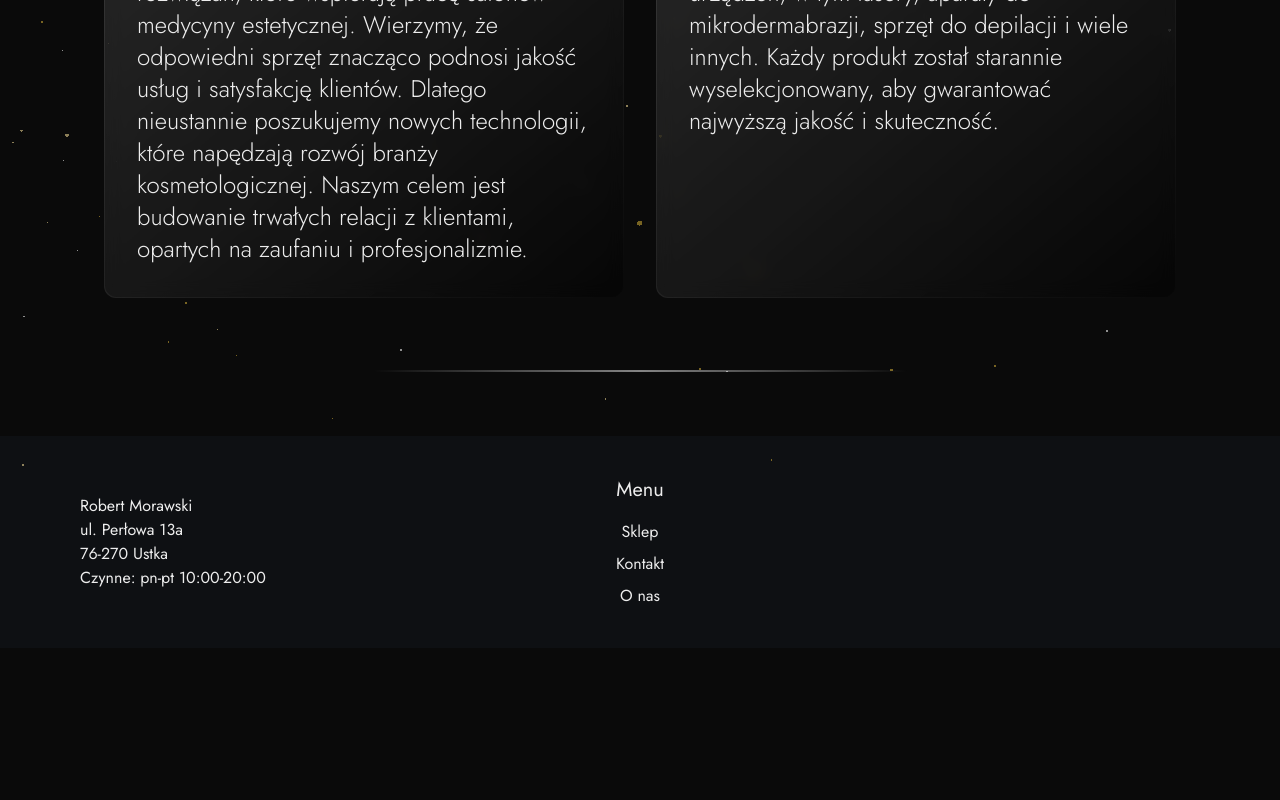
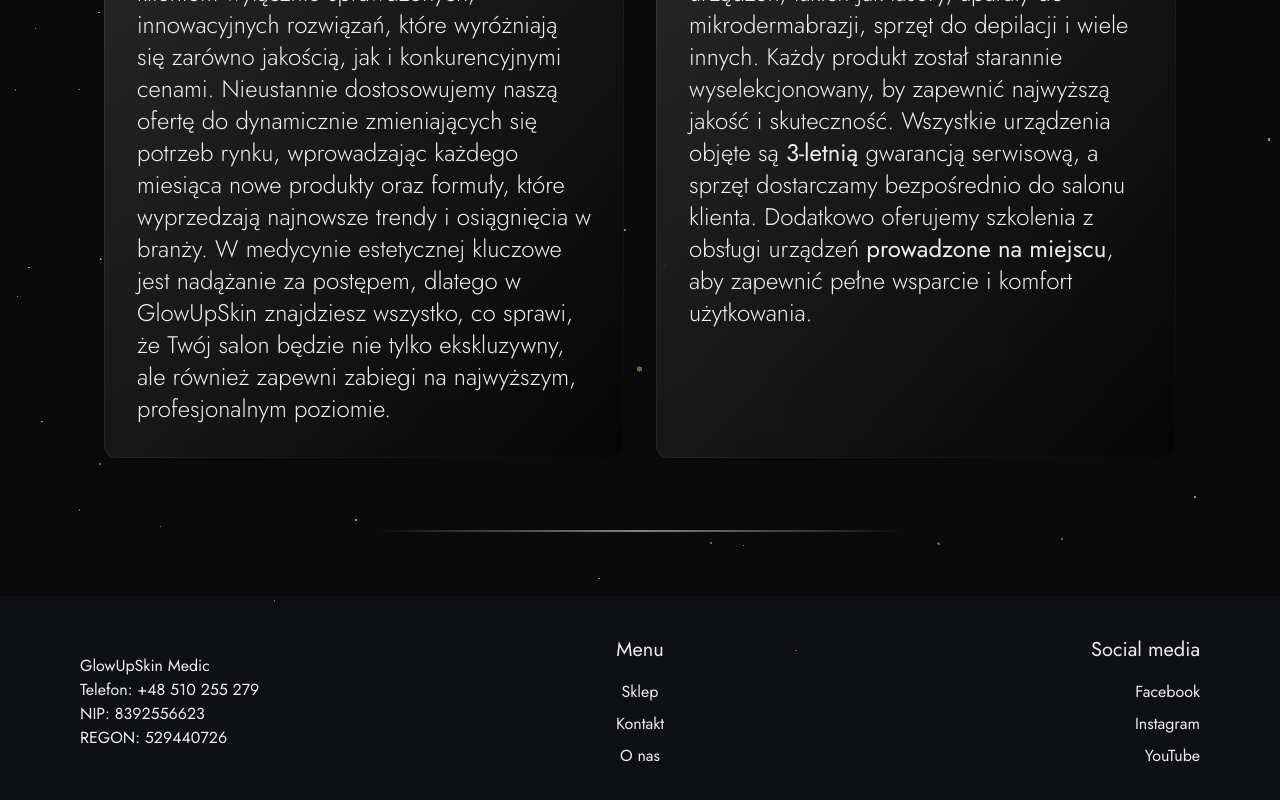
Before and after one commit to norbikam/GUS, a Next.js app: page /onas in a window 1280 px wide. Shown: the part 552-1352 px from the top of the page. Before the commit the page ends 1200 px from the top, so only its background shows below. Built offline with nearby package versions, Linux system fonts and the light colour scheme.

Commit message:
poprawki od Roberta

```diff
--- a/app/components/footer.tsx
+++ b/app/components/footer.tsx
@@ -4,11 +4,10 @@ export default function Footer() {
     return (
     <footer className="grid grid-cols-1 md:grid-cols-3 items-center justify-center py-10 bg-gray-800/20 px-10 text-left md:text-center z-50">
         <ul className="md:text-left md:pl-10">
-            <li>Robert Morawski</li>
-            <li>ul. Perłowa 13a</li>
-            <li>76-270 Ustka</li>
-            <li></li>
-            <li>Czynne: pn-pt 10:00-20:00</li>
+            <li>GlowUpSkin Medic</li>
+            <li>Telefon: +48 510 255 279</li>
+            <li>NIP: 8392556623</li>
+            <li>REGON: 529440726</li>
         </ul>
         <ul className="pt-10 md:pt-0">
             <li className="pb-4 text-xl">Menu</li>
@@ -16,6 +15,24 @@ export default function Footer() {
             <li className="pb-2"><Link href="/kontakt">Kontakt</Link></li>
             <li><Link href="/onas">O nas</Link></li>
         </ul>
+        <ul className="pt-10 md:pt-0 md:text-right md:pr-10">
+            <li className="pb-4 text-xl">Social media</li>
+            <li className="pb-2">
+                <Link href="https://www.facebook.com/GlowUpSkinPolska/" aria-label="Facebook">
+                    Facebook
+                </Link>
+            </li>
+            <li className="pb-2">
+                <Link href="https://www.instagram.com/glowupskinpl" aria-label="Instagram">
+                    Instagram
+                </Link>
+            </li>
+            <li>
+                <Link href="#" aria-label="YouTube">
+                    YouTube
+                </Link>
+            </li>
+        </ul>
     </footer>
     );
 }
--- a/app/globals.css
+++ b/app/globals.css
@@ -46,11 +46,6 @@ body {
   content: attr(data-placeholder);
   color: #9ca3af;
   pointer-events: none;
-}
-
-/* Prose styles dla contentu - POPRAWIONE KOLORY */
-.prose {
-
 }
 
 .prose h1 {
--- a/app/katalog/[slug]/page.tsx
+++ b/app/katalog/[slug]/page.tsx
@@ -65,7 +65,7 @@ export default async function ProductPage({ params }: Props) {
             </a>
             <a
               href="https://wa.me/48510255279?text=Hej%2C%20chcia%C5%82bym%20zam%C3%B3wi%C4%87%20produkt%20z%20katalogu.%20Czy%20mo%C5%BCesz%20mi%20pom%C3%B3c%3F"
-              className="inline-block bg-green-600/90 text-gray-50 px-6 py-3 rounded-lg hover:bg-green-600 transition text-center w-full sm:w-auto"
+              className="inline-block bg-yellow-500 text-gray-800 px-6 py-3 rounded-lg hover:bg-yellow-600 transition text-center w-full sm:w-auto"
             >
               Napisz na WhatsApp
             </a>
--- a/app/kontakt/page.tsx
+++ b/app/kontakt/page.tsx
@@ -77,8 +77,8 @@ export default function KatalogPage() {
             {/* Przyciski na samym dole karty, równe rozmiary */}
             <div className="mt-8 grid grid-cols-1 sm:grid-cols-3 gap-3">
               <a href="tel:+48510255279" className="h-12 flex items-center justify-center bg-yellow-500 text-gray-800 rounded-lg hover:bg-yellow-600 transition w-full text-base md:text-lg">Zadzwoń</a>
-              <a href="https://wa.me/48510255279?text=Hej%2C%20chcia%C5%82bym%20zam%C3%B3wi%C4%87%20produkt%20z%20katalogu.%20Czy%20mo%C5%BCesz%20mi%20pom%C3%B3c%3F" className="h-12 flex items-center justify-center bg-green-600/90 text-gray-50 rounded-lg hover:bg-green-600 transition w-full text-base md:text-lg">WhatsApp</a>
-              <a href="mailto:glowupskinpl@gmail.com" className="h-12 flex items-center justify-center bg-blue-600/90 text-gray-50 rounded-lg hover:bg-blue-600 transition w-full text-base md:text-lg">E‑mail</a>
+              <a href="https://wa.me/48510255279?text=Hej%2C%20chcia%C5%82bym%20zam%C3%B3wi%C4%87%20produkt%20z%20katalogu.%20Czy%20mo%C5%BCesz%20mi%20pom%C3%B3c%3F" className="h-12 flex items-center justify-center bg-yellow-500 text-gray-800 rounded-lg hover:bg-yellow-600 transition w-full text-base md:text-lg">WhatsApp</a>
+              <a href="mailto:glowupskinpl@gmail.com" className="h-12 flex items-center justify-center bg-yellow-500 text-gray-800 rounded-lg hover:bg-yellow-600 transition w-full text-base md:text-lg">E‑mail</a>
             </div>
           </div>
         </section>
--- a/app/onas/page.tsx
+++ b/app/onas/page.tsx
@@ -36,7 +36,7 @@ Jesteśmy firmą zajmującą się sprzedażą najwyższej klasy urządzeń dla s
             <div className="rounded-xl bg-black/30 backdrop-blur-sm p-8 h-full">
               <h2 className="text-3xl">Nasza misja</h2>
               <p className="mt-4 text-lg md:text-2xl font-light">
-Naszą misją jest dostarczanie innowacyjnych rozwiązań, które wspierają pracę salonów medycyny estetycznej. Wierzymy, że odpowiedni sprzęt znacząco podnosi jakość usług i satysfakcję klientów. Dlatego nieustannie poszukujemy nowych technologii, które napędzają rozwój branży kosmetologicznej. Naszym celem jest budowanie trwałych relacji z klientami, opartych na zaufaniu i profesjonalizmie.
+Naszą misją jest dostarczanie naszym klientom wyłącznie sprawdzonych, innowacyjnych rozwiązań, które wyróżniają się zarówno jakością, jak i konkurencyjnymi cenami. Nieustannie dostosowujemy naszą ofertę do dynamicznie zmieniających się potrzeb rynku, wprowadzając każdego miesiąca nowe produkty oraz formuły, które wyprzedzają najnowsze trendy i osiągnięcia w branży. W medycynie estetycznej kluczowe jest nadążanie za postępem, dlatego w GlowUpSkin znajdziesz wszystko, co sprawi, że Twój salon będzie nie tylko ekskluzywny, ale również zapewni zabiegi na najwyższym, profesjonalnym poziomie.
 
               </p>
             </div>
@@ -47,7 +47,7 @@ Naszą misją jest dostarczanie innowacyjnych rozwiązań, które wspierają pra
             <div className="rounded-xl bg-black/30 backdrop-blur-sm p-8 h-full">
               <h2 className="text-3xl">Nasza oferta</h2>
               <p className="mt-4 text-lg md:text-2xl font-light">
-Oferujemy szeroki wybór nowoczesnych urządzeń, w tym lasery, aparaty do mikrodermabrazji, sprzęt do depilacji i wiele innych. Każdy produkt został starannie wyselekcjonowany, aby gwarantować najwyższą jakość i skuteczność.
+Oferujemy szeroki wybór nowoczesnych urządzeń, takich jak lasery, aparaty do mikrodermabrazji, sprzęt do depilacji i wiele innych. Każdy produkt został starannie wyselekcjonowany, by zapewnić najwyższą jakość i skuteczność. Wszystkie urządzenia objęte są <b>3-letnią</b> gwarancją serwisową, a sprzęt dostarczamy bezpośrednio do salonu klienta. Dodatkowo oferujemy szkolenia z obsługi urządzeń <b>prowadzone na miejscu</b>, aby zapewnić pełne wsparcie i komfort użytkowania.
               </p>
             </div>
           </div>
--- a/app/page.tsx
+++ b/app/page.tsx
@@ -6,6 +6,7 @@ import Link from "next/link";
 import Image from "next/image";
 import { Product } from './types/product';
 import Particles from "./components/Particles";
+import { FaWhatsapp } from "react-icons/fa";
 
 export default function Home(): React.ReactElement {
   const [products, setProducts] = useState<Product[]>([]);
@@ -36,34 +37,31 @@ export default function Home(): React.ReactElement {
     }
   }
 
-  const scrollTop = (): void => {
-    if (typeof window !== "undefined") {
-      window.scrollTo({ top: 0, behavior: "smooth" });
-    }
-  }
-
   return (
     <div className="">
       <HeroSection/>
 
-      <button
-        onClick={scrollTop}
-        className="text-3xl fixed bottom-10 right-8 w-12 h-15 z-[10] rounded-full bg-yellow-500/70"
+      <Link
+        href="https://wa.me/48510255279"
+        target="_blank"
+        rel="noopener noreferrer"
+        aria-label="Chat on WhatsApp"
+        className="fixed bottom-10 right-8 z-[10] flex h-14 w-14 items-center justify-center rounded-full bg-green-500/60 text-white shadow-lg transition hover:bg-green-600 hover:scale-110 focus-visible:bg-green-600 focus-visible:scale-110"
       >
-        ↑
-      </button>
+        <FaWhatsapp className="h-8 w-8" />
+      </Link>
 
       <div className="relative w-full">
         {/* Gwiazdy — mniej cząstek, większy rozmiar, prosty shader */}
         <div className="pointer-events-none absolute inset-0 z-[1] opacity-45 md:opacity-55">
           <Particles
             className="w-full h-full"
-            particleCount={260}
+            particleCount={180}
             particleSpread={9}
             speed={0.006}
             particleColors={["#ffffff", "#f7e199", "#d4af37"]}
             alphaParticles={false}
-            particleBaseSize={70}
+            particleBaseSize={55}
             sizeRandomness={0.45}
             cameraDistance={22}
             moveParticlesOnHover={false}
```
